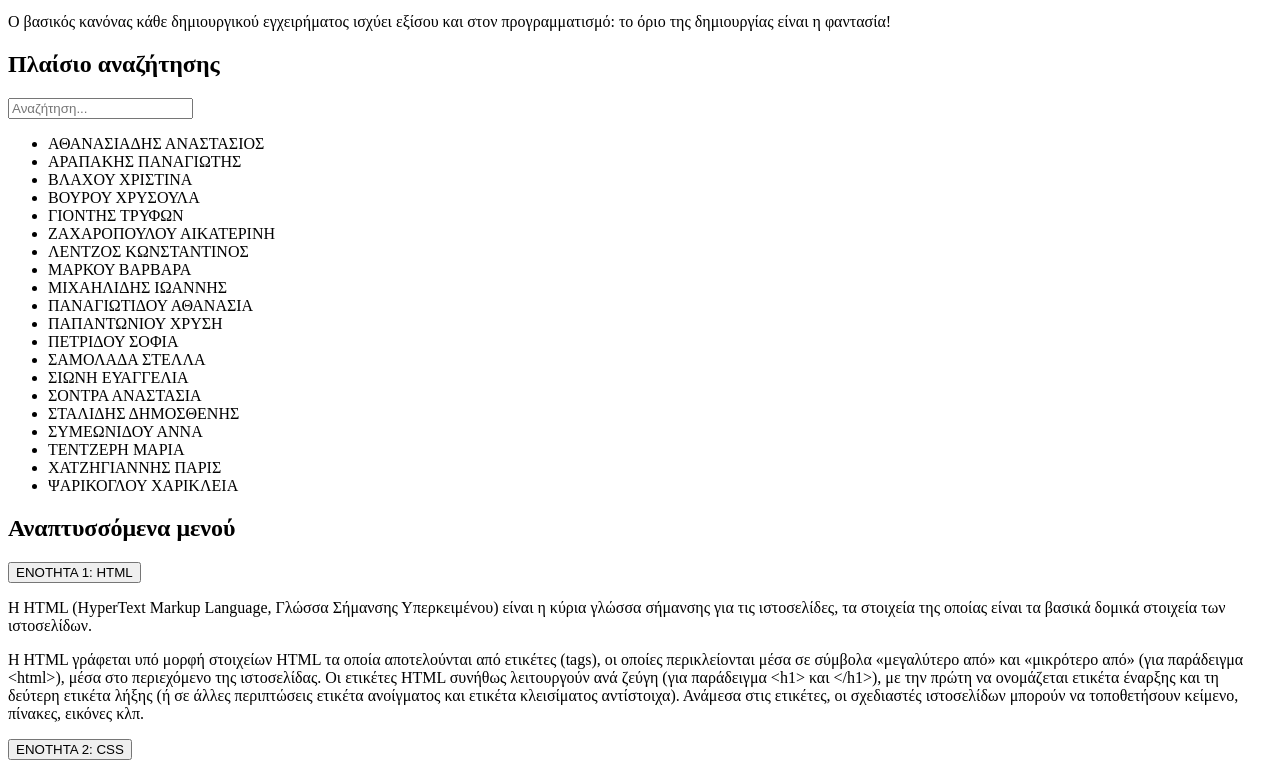
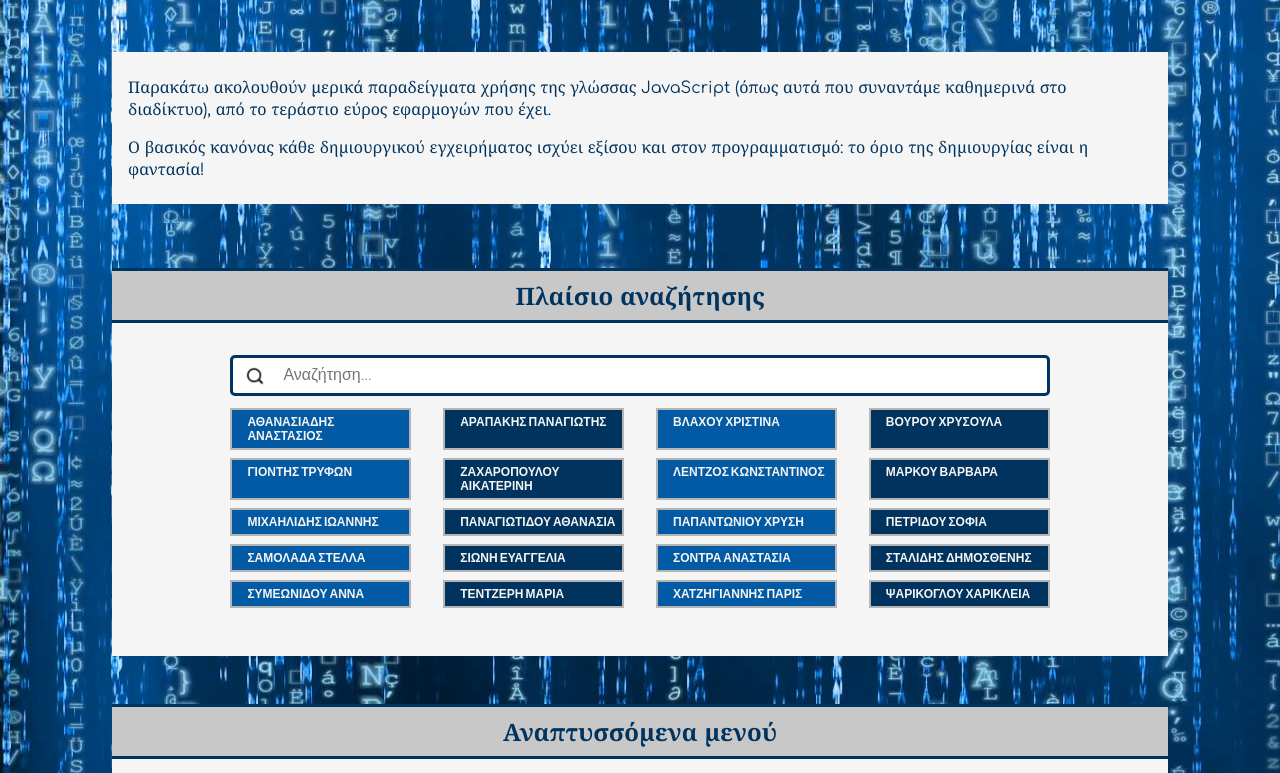
Before and after one commit to demosthenesst/neoplasticism, a plain HTML site: page javascript.html in a window 1280 px wide. Shown: the part 172-945 px from the top of the page. Drawn offline with nearby package versions, Linux system fonts and the light colour scheme; the site is published under a folder, as on GitHub Pages, so addresses that start at the root find nothing; a script that the page names is missing.

Commit message:
Update javascript.html

```diff
--- a/javascript.html
+++ b/javascript.html
@@ -29,7 +29,7 @@
     <script src="https://cdn.jsdelivr.net/npm/vexflow@4.2.2/build/cjs/vexflow.js"></script>
 
     <link rel="stylesheet" href="https://cdnjs.cloudflare.com/ajax/libs/font-awesome/6.3.0/css/all.css" integrity="sha512-+ouAqATs1y4kpPMCHfKHVJwf308zo+tC9dlEYK9rKe7kiP35NiP+Oi35rCFnc16zdvk9aBkDUtEO3tIPl0xN5w==" crossorigin="anonymous" referrerpolicy="no-referrer" />
-    <link rel="stylesheet" type="text/css" href="/javascriptstyle.css">
+    <link rel="stylesheet" type="text/css" href="javascriptstyle.css">
 
 
 </head>
```
